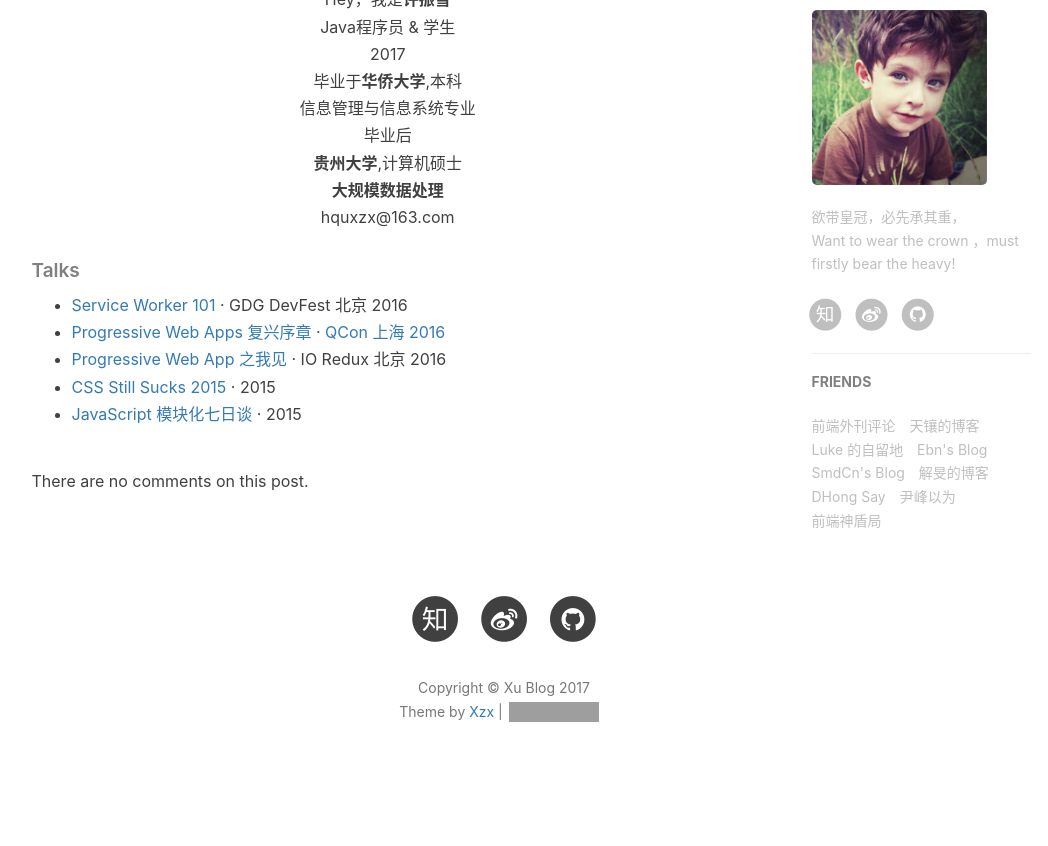
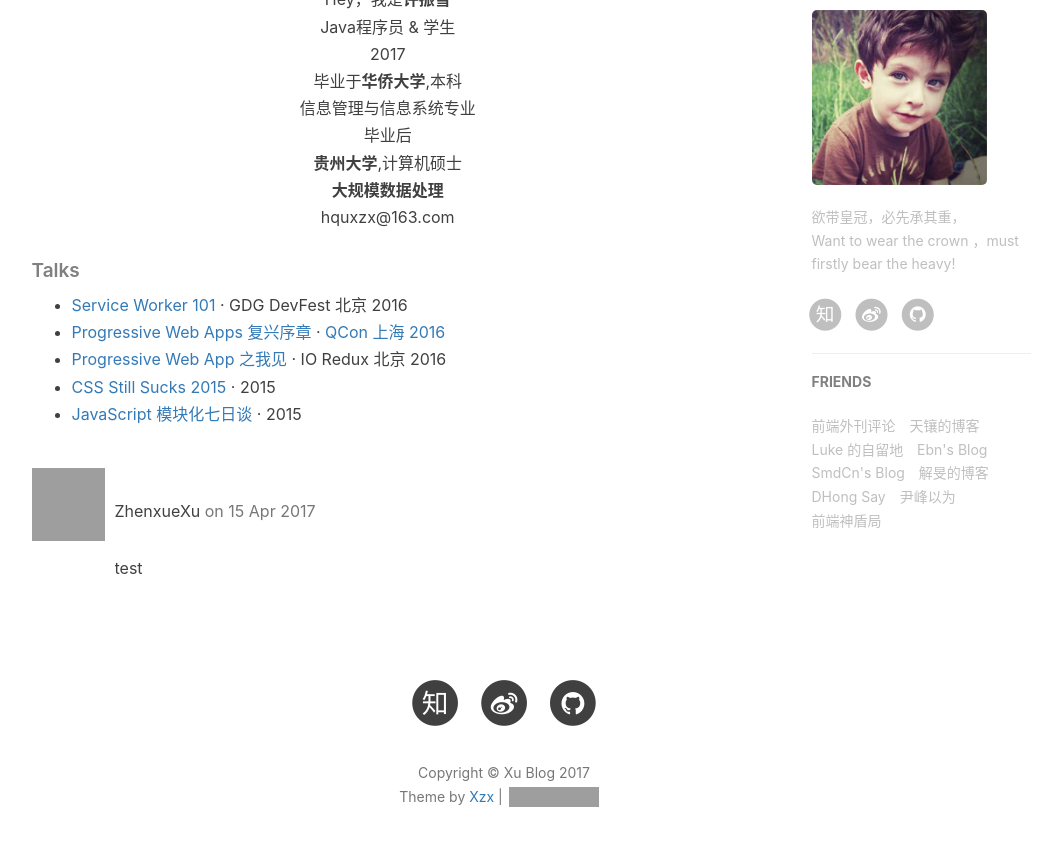
Before and after one commit to popsiclexu/popsiclexu.github.io, a Jekyll site: the page built from about.html, in a window 1280 px wide and 900 px high, scrolled down 616 px. Shown: the top 846 px of the window, without its empty margins (136-1184 px from the left). Built offline with Jekyll 4.4.1, drawn with Linux system fonts in a browser that asks for light colours; nearby versions of some CDN libraries; a script that is not in the unit is left out; comment, search, counter and statistics services are not loaded; before the commit the page ends 1432 px from its top, so only the background shows below that; grey boxes are pictures that could not be loaded.

Commit message:
Comment by ZhenxueXu (https://github.com/ZhenxueXu)

```diff
--- a/about.html
+++ b/about.html
@@ -1,8 +1,17 @@
 ---
 layout: page
-title: "About"
-description: "Hey, this is XZX."
-header-img: "img/post-bg-digital-native.jpg"
+title: About
+description: 'Hey, this is XZX.'
+header-img: img/post-bg-digital-native.jpg
+comments:
+  - author:
+      type: full
+      displayName: ZhenxueXu
+      url: 'https://github.com/ZhenxueXu'
+      picture: 'https://avatars3.githubusercontent.com/u/18114535?v=3&s=73'
+    content: test
+    date: 2017-04-15T17:42:08.869Z
+
 ---
 
 <!-- Language Selector -->
```
